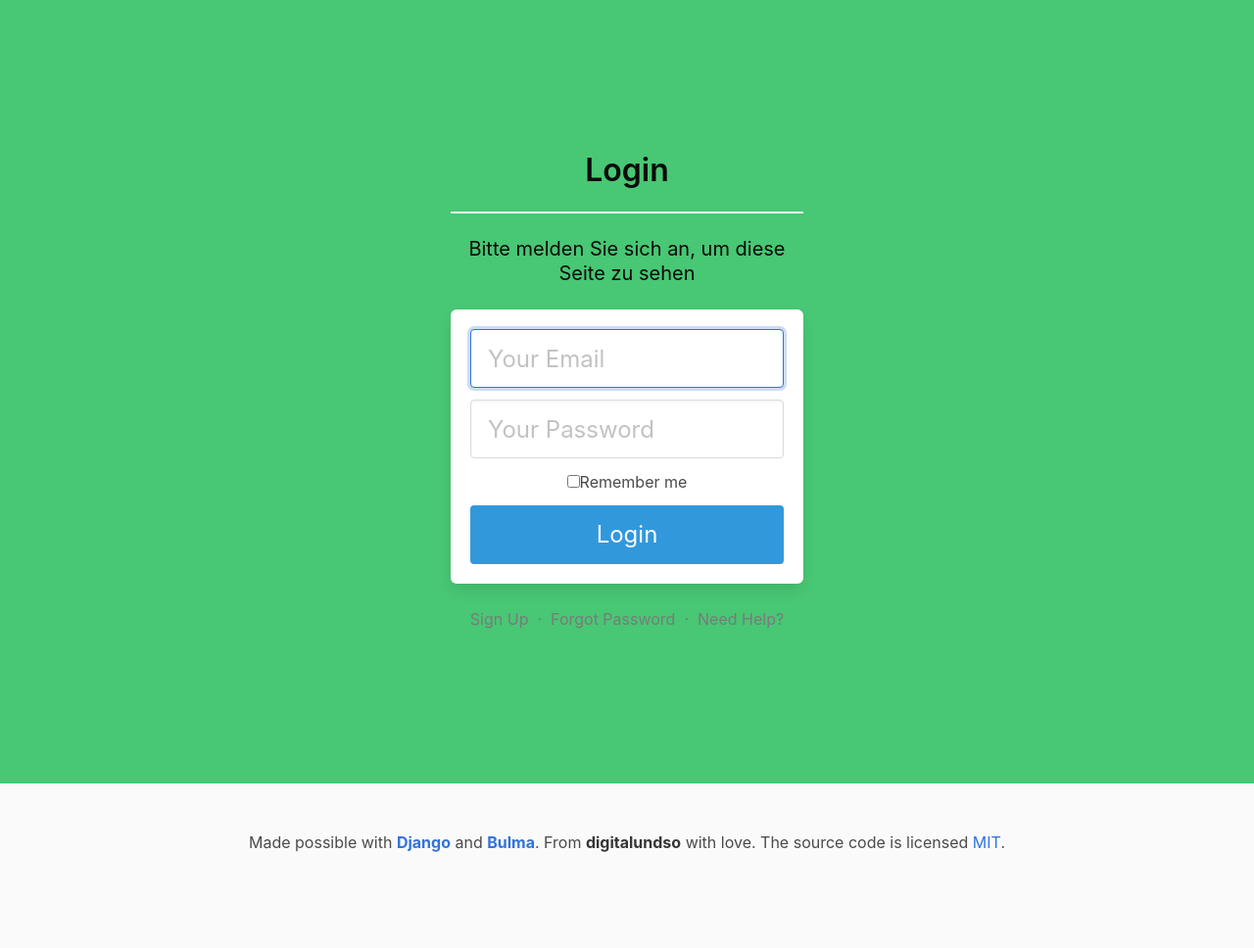
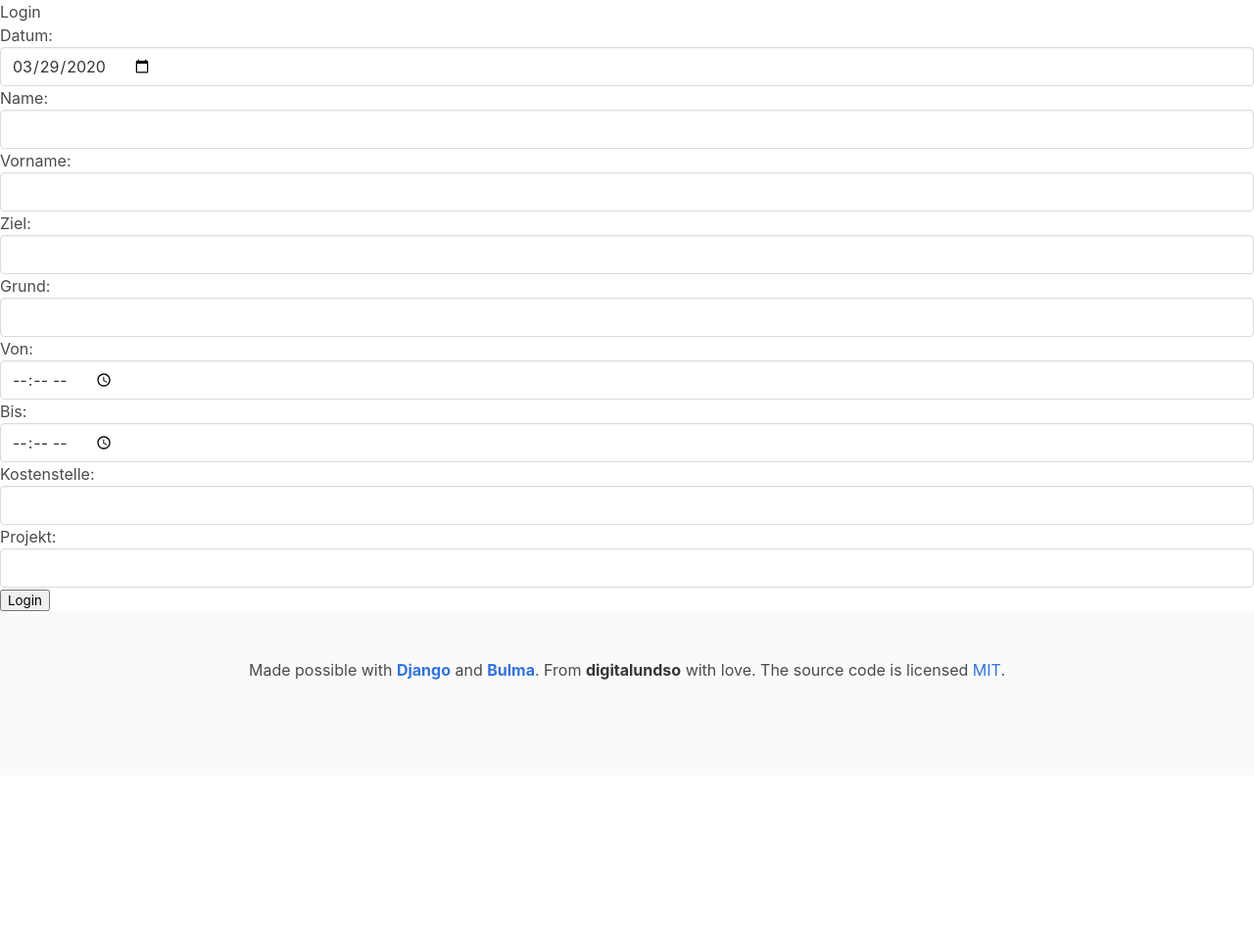
Before and after one commit to seike87/logbook, a Django app: template users/templates/users/login.html in a window 1280 px wide. Shown: the part 52-1020 px from the top of the page at 98% size. After the commit the page ends 746 px from the top, so only its background shows below. Run offline with Django 3.2, Linux system fonts and the light colour scheme; the template is opened without the code that fills it: values that come from a table or form of the project are taken from there, others are empty.

Commit message:
Minor tweaks in login.html

```diff
--- a/users/templates/users/login.html
+++ b/users/templates/users/login.html
@@ -5,42 +5,11 @@
 {% endblock title %}
 
 {% block content %}
+    <h2>Login</h2>
+        <form method="post">
+            {% csrf_token %}
+            {{ form.as_p }}
+            <button type="submit">Login</button>
+        </form>
 
-    <section class="hero is-success is-fullheight">
-        <div class="hero-body">
-            <div class="container has-text-centered">
-                <div class="column is-4 is-offset-4">
-                    <h3 class="title has-text-black">Login</h3>
-                    <hr class="login-hr">
-                    <p class="subtitle has-text-black">Bitte melden Sie sich an, um diese Seite zu sehen</p>
-                    <div class="box">
-                        <form>
-                            {% csrf_token %}
-                            <div class="field">
-                                <div class="control">
-                                    <input class="input is-large" type="email" placeholder="Your Email" autofocus="">
-                                </div>
-                            </div>
-
-                            <div class="field">
-                                <div class="control">
-                                    <input class="input is-large" type="password" placeholder="Your Password">
-                                </div>
-                            </div>
-                            <div class="field">
-                                <label class="checkbox"><input type="checkbox">Remember me</label>
-                            </div>
-                            <button class="button is-block is-info is-large is-fullwidth">Login <i class="fa fa-sign-in" aria-hidden="true"></i></button>
-                        </form>
-                    </div>
-                    <p class="has-text-grey">
-                        <a href="../">Sign Up</a> &nbsp;·&nbsp;
-                        <a href="../">Forgot Password</a> &nbsp;·&nbsp;
-                        <a href="../">Need Help?</a>
-                    </p>
-                </div>
-            </div>
-        </div>
-    </section>
-    <script async type="text/javascript" src="../js/bulma.js"></script>
 {% endblock content %}
```
